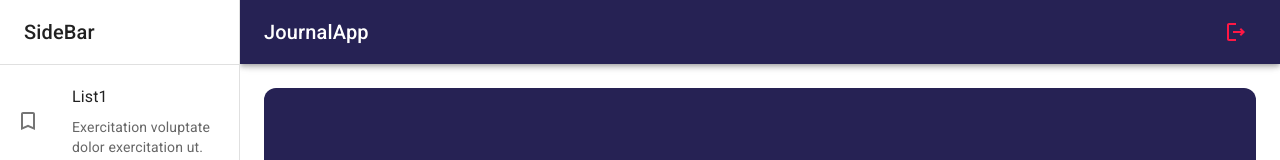
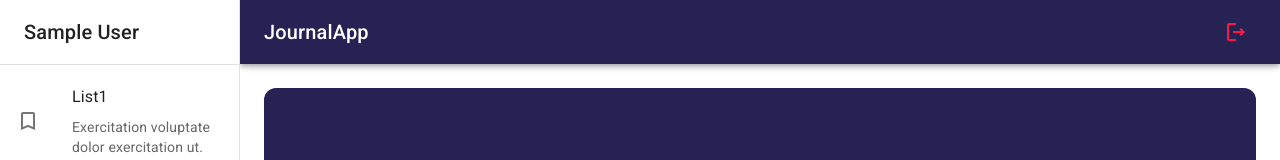
Before and after one commit to amartinez1993/JournalApp, a React (Vite) app: page / in a window 1280 px wide. Shown: the top 160 px of the page. Built offline with nearby package versions, Linux system fonts and the light colour scheme; no server answers; sample sign-in values are in the browser's storage.

Commit message:
User name in side-bar

```diff
--- a/src/journal/components/SideBar.jsx
+++ b/src/journal/components/SideBar.jsx
@@ -1,8 +1,12 @@
 import { TurnedInNot } from "@mui/icons-material"
 import { Box, Divider, Drawer, List, ListItem, ListItemButton, ListItemIcon, ListItemText, Toolbar, Typography, Grid } from "@mui/material"
+import { useSelector } from "react-redux"
 
 
 export const SideBar = ({ drawerWidth }) => {
+
+  const { displayName } = useSelector( state => state.auth );
+
   return (
     <Box
         component='nav'
@@ -19,7 +23,7 @@ export const SideBar = ({ drawerWidth }) => {
 
             <Toolbar>
                 <Typography variant='h6' noWrap component='div'>
-                    SideBar
+                    { displayName }
                 </Typography>
             </Toolbar>
             <Divider />
```
